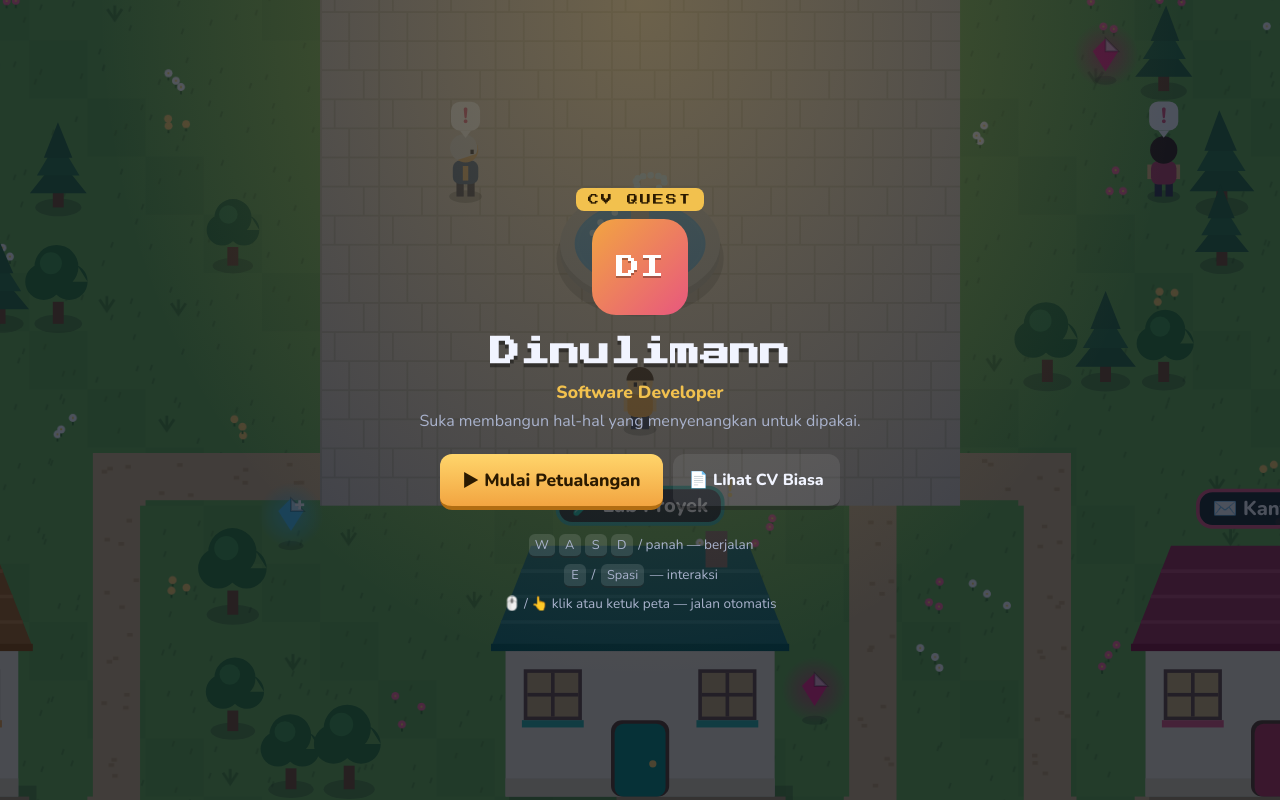
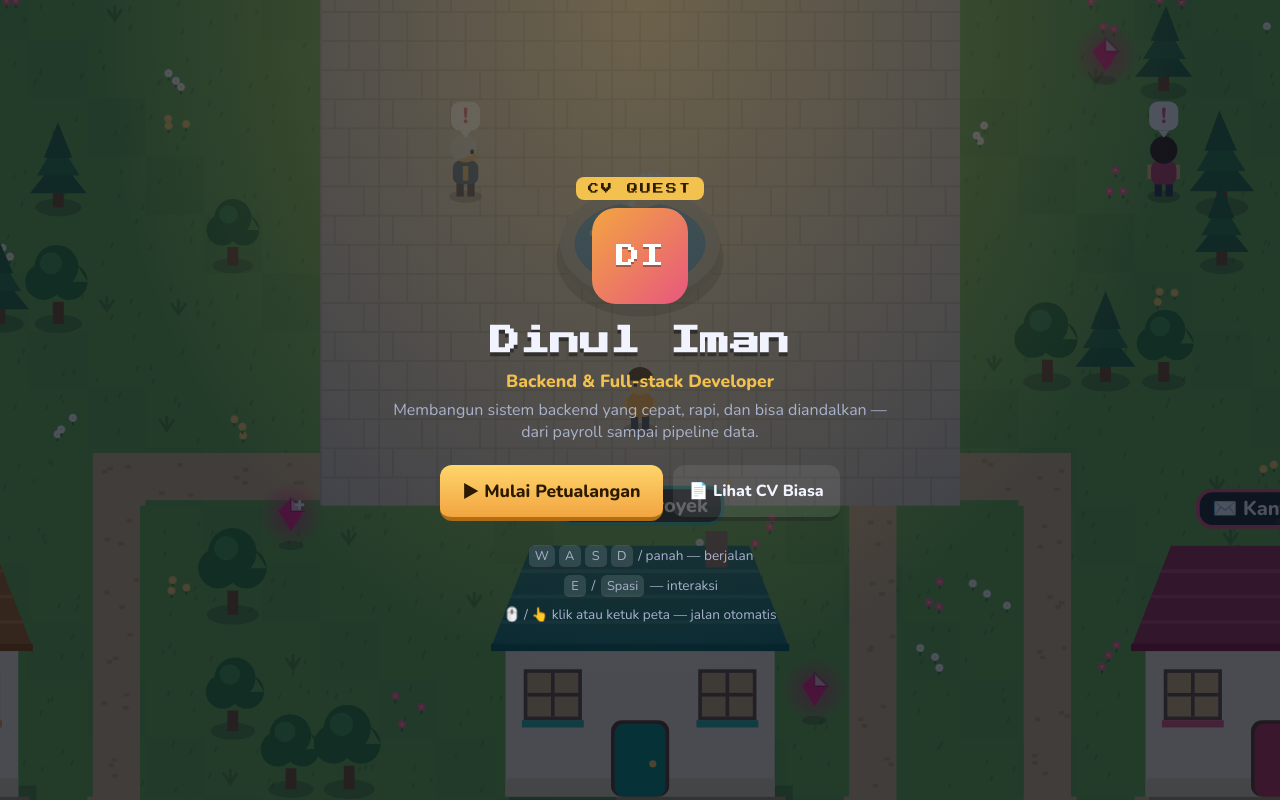
Before and after one commit to dinulimann/gamee, a plain HTML site: page index.html in a window 1280 px wide. Drawn offline with nearby package versions, Linux system fonts and the light colour scheme.

Commit message:
Fill CV Quest with Dinul Iman's real profile
Replace placeholder CV data with actual experience (PELNI payroll and
ticketing, lab assistant roles), USU education, 19 skills, projects,
target roles and interests. Add colors for the new skill categories,
hide empty periods, and keep toasts behind open overlays.

```diff
--- a/css/style.css
+++ b/css/style.css
@@ -150,7 +150,7 @@ kbd {
   display: flex; flex-direction: column; gap: 8px;
   align-items: center;
   pointer-events: none;
-  z-index: 40;
+  z-index: 25;
   width: min(92vw, 420px);
 }
 .toast {
--- a/js/data.js
+++ b/js/data.js
@@ -1,120 +1,164 @@
 /*
  * =============================================================
- *  DATA CV — EDIT FILE INI DENGAN DATA ASLIMU
+ *  DATA CV — EDIT FILE INI UNTUK MENGUBAH ISI GAME
  * =============================================================
  *  Semua isi game (bangunan, permata skill, dialog warga, CV klasik)
- *  diambil dari objek di bawah ini. Kamu cukup mengganti teksnya,
- *  tidak perlu menyentuh js/game.js.
+ *  diambil dari objek di bawah ini. Tidak perlu menyentuh js/game.js.
  *
  *  Catatan:
  *  - Setiap item di `skills` otomatis menjadi 1 permata di peta.
  *  - `level` skill: 1 (pemula) sampai 5 (ahli).
+ *  - `period` boleh dikosongkan ("") kalau tidak ingin ditampilkan.
  *  - Kosongkan ("") link kontak yang tidak ingin ditampilkan.
  */
 (function () {
-  const NAME = "Dinulimann";
+  const NAME = "Dinul Iman";
 
   window.CV = {
     name: NAME,
-    role: "Software Developer",
-    location: "Indonesia",
-    tagline: "Suka membangun hal-hal yang menyenangkan untuk dipakai.",
+    role: "Backend & Full-stack Developer",
+    location: "Jakarta, Indonesia",
+    tagline: "Membangun sistem backend yang cepat, rapi, dan bisa diandalkan — dari payroll sampai pipeline data.",
 
     about: [
-      "Halo! Saya seorang developer yang senang mengubah ide menjadi produk nyata. " +
-        "Saya menikmati proses dari merancang, menulis kode, sampai melihat orang lain memakai hasilnya.",
-      "Saya terbiasa bekerja dalam tim, cepat belajar teknologi baru, dan selalu penasaran " +
-        "bagaimana sesuatu bekerja di balik layar. (Ganti paragraf ini dengan ceritamu sendiri.)",
+      "Halo! Saya Dinul Iman, lulusan S1 Teknologi Informasi Universitas Sumatera Utara yang berfokus pada " +
+        "backend dan full-stack development. Sehari-hari saya bekerja dengan PHP, TypeScript, Node.js, dan " +
+        "database relasional seperti PostgreSQL dan Oracle.",
+      "Pengalaman paling menonjol saya adalah membangun Payroll Management System PT PELNI yang melayani " +
+        "sekitar 4.800–5.000 karyawan — mulai dari perhitungan PPh 21, BPJS, pensiun, koperasi, hingga " +
+        "integrasi jurnal ke Oracle. Salah satu pencapaian favorit saya: memangkas proses payroll dari lebih " +
+        "dari 10 menit menjadi kurang dari 1 menit lewat optimasi stored procedure.",
+      "Saya senang dengan pekerjaan yang dekat dengan data: ETL/ELT, data warehouse, dan otomasi. " +
+        "Belakangan saya juga aktif mengeksplorasi AI coding agents seperti Claude Code, Codex, dan MCP.",
     ],
 
     facts: [
-      "☕ Bahan bakar utama: kopi",
-      "🎮 Hobi: main & bikin game",
-      "📚 Sedang belajar: hal baru setiap minggu",
-      "🌏 Bahasa: Indonesia, Inggris",
+      "⚡ Proses payroll: >10 menit → <1 menit",
+      "👥 Sistem payroll untuk ±5.000 karyawan",
+      "🎓 S1 Teknologi Informasi USU · IPK 3,50",
+      "🧪 Mantan asisten lab Basis Data & Struktur Data",
+      "🤖 Antusias dengan AI coding agents & otomasi",
+      "📍 Berdomisili di Jakarta",
     ],
+
+    lookingFor: [
+      "Backend Developer / Engineer",
+      "Full-stack Developer",
+      "Software Engineer",
+      "Data Engineer",
+      "HRIS / Payroll Technology",
+    ],
+
+    interests: ["AI & Data", "ETL/ELT & Data Warehouse", "TypeScript", "AI Coding Agents", "Claude Code · Codex · MCP", "Automation"],
 
     experience: [
       {
-        title: "Software Developer",
-        company: "Nama Perusahaan",
-        period: "2023 — Sekarang",
+        title: "Software Developer — Payroll Management System",
+        company: "PT PELNI",
+        period: "",
         points: [
-          "Membangun dan merawat fitur utama aplikasi web.",
-          "Berkolaborasi dengan desainer dan product manager.",
-          "Meningkatkan performa halaman hingga 40%.",
+          "Mengembangkan sistem payroll berbasis PHP/CodeIgniter untuk ±4.800–5.000 karyawan.",
+          "Membangun perhitungan & pemrosesan payroll: PPh 21, BPJS, pensiun, koperasi, piutang, dan proration gaji.",
+          "Merancang integrasi data Oracle → PostgreSQL → payroll → jurnal Oracle.",
+          "Mengoptimasi stored procedure payroll sehingga proses yang sebelumnya >10 menit menjadi <1 menit.",
+          "Membuat slip gaji dan laporan payroll menggunakan JasperReports/JasperServer.",
+          "Mengelola environment aplikasi dengan Docker / Rancher Desktop.",
         ],
       },
       {
-        title: "Junior Developer",
-        company: "Startup Contoh",
-        period: "2021 — 2023",
+        title: "Backend Developer — Aplikasi Ticketing",
+        company: "PT PELNI",
+        period: "",
         points: [
-          "Mengembangkan REST API dan dashboard admin.",
-          "Menulis unit test dan dokumentasi teknis.",
+          "Mengembangkan backend aplikasi ticketing menggunakan NestJS dan PostgreSQL.",
+          "Membangun modul asuransi pengiriman (shipping insurance).",
         ],
       },
       {
-        title: "Magang Web Developer",
-        company: "Agensi Digital",
-        period: "2020 — 2021",
-        points: ["Membuat landing page untuk klien.", "Belajar alur kerja Git dan code review."],
+        title: "Asisten Laboratorium Struktur Data & Algoritma",
+        company: "Universitas Sumatera Utara",
+        period: "Jan 2021 — Jun 2021",
+        points: [
+          "Membimbing praktikum struktur data dan algoritma.",
+          "Membantu mahasiswa memahami implementasi dan kompleksitas algoritma.",
+        ],
+      },
+      {
+        title: "Asisten Laboratorium Basis Data",
+        company: "Universitas Sumatera Utara",
+        period: "Jun 2020 — Jan 2021",
+        points: [
+          "Membimbing praktikum perancangan basis data dan SQL.",
+          "Menyiapkan materi dan memeriksa tugas praktikum.",
+        ],
       },
     ],
 
     education: [
       {
-        school: "Universitas Contoh",
-        degree: "S1 Teknik Informatika",
-        period: "2017 — 2021",
-        detail: "IPK 3.6 · Aktif di komunitas programming kampus.",
-      },
-      {
-        school: "SMA Contoh",
-        degree: "Jurusan IPA",
-        period: "2014 — 2017",
-        detail: "Juara lomba karya ilmiah tingkat kota.",
+        school: "Universitas Sumatera Utara (USU)",
+        degree: "S1 Teknologi Informasi",
+        period: "",
+        detail: "IPK 3,50 · Asisten Laboratorium Basis Data serta Struktur Data & Algoritma.",
       },
     ],
 
-    // category bebas, tapi warna permata sudah disiapkan untuk:
-    // Frontend, Backend, Tools, Soft Skill
+    // Kategori yang sudah punya warna permata:
+    // Backend, Frontend, Database, Data, DevOps, Domain
     skills: [
-      { name: "JavaScript", level: 5, category: "Frontend", note: "Bahasa favorit untuk web & game." },
-      { name: "HTML & CSS", level: 5, category: "Frontend" },
-      { name: "React", level: 4, category: "Frontend" },
-      { name: "Node.js", level: 4, category: "Backend" },
-      { name: "Python", level: 3, category: "Backend" },
-      { name: "SQL", level: 3, category: "Backend" },
-      { name: "Git & GitHub", level: 4, category: "Tools" },
-      { name: "Figma", level: 3, category: "Tools" },
-      { name: "Komunikasi", level: 4, category: "Soft Skill" },
-      { name: "Kerja Tim", level: 5, category: "Soft Skill" },
+      { name: "PHP & CodeIgniter", level: 5, category: "Backend", note: "Fondasi Payroll Management System PELNI." },
+      { name: "Laravel", level: 4, category: "Backend" },
+      { name: "Yii2", level: 3, category: "Backend" },
+      { name: "Node.js & NestJS", level: 4, category: "Backend", note: "Backend aplikasi ticketing PELNI." },
+      { name: "TypeScript", level: 4, category: "Backend" },
+      { name: "Python & Django", level: 3, category: "Backend" },
+      { name: "Go & Gin", level: 3, category: "Backend" },
+      { name: "JavaScript", level: 4, category: "Frontend" },
+      { name: "React & Next.js", level: 3, category: "Frontend" },
+      { name: "PostgreSQL", level: 5, category: "Database", note: "Stored procedure & optimasi query payroll." },
+      { name: "Oracle", level: 4, category: "Database", note: "Integrasi data dan jurnal keuangan." },
+      { name: "MySQL", level: 4, category: "Database" },
+      { name: "MongoDB", level: 3, category: "Database" },
+      { name: "ETL & Integrasi Data", level: 4, category: "Data", note: "Oracle → PostgreSQL → payroll → jurnal Oracle." },
+      { name: "JasperReports / JasperServer", level: 4, category: "Data", note: "Slip gaji dan laporan payroll." },
+      { name: "Tableau", level: 3, category: "Data" },
+      { name: "BigQuery", level: 3, category: "Data" },
+      { name: "Docker / Rancher", level: 3, category: "DevOps" },
+      { name: "Payroll & HRIS", level: 5, category: "Domain", note: "PPh 21, BPJS, pensiun, koperasi, piutang, proration." },
     ],
 
     projects: [
       {
-        name: "CV Quest",
-        desc: "Game RPG di browser yang berisi CV interaktif — ya, game yang sedang kamu mainkan ini!",
-        tech: ["JavaScript", "Canvas", "HTML/CSS"],
-        link: "https://github.com/dinulimann/gamee",
-      },
-      {
-        name: "Aplikasi Kasir",
-        desc: "Aplikasi point-of-sale sederhana untuk UMKM dengan laporan penjualan harian.",
-        tech: ["React", "Node.js", "PostgreSQL"],
+        name: "Payroll Management System — PT PELNI",
+        desc:
+          "Sistem payroll untuk ±4.800–5.000 karyawan: perhitungan PPh 21, BPJS, pensiun, koperasi, piutang, " +
+          "dan proration; integrasi Oracle ↔ PostgreSQL; slip & laporan via JasperServer. " +
+          "Optimasi stored procedure memangkas proses dari >10 menit menjadi <1 menit.",
+        tech: ["PHP", "CodeIgniter", "PostgreSQL", "Oracle", "JasperServer", "Docker"],
         link: "",
       },
       {
-        name: "Bot Pengingat",
-        desc: "Bot chat yang mengingatkan jadwal dan tugas setiap pagi.",
-        tech: ["Python", "API"],
+        name: "Pipeline Integrasi Payroll ↔ Oracle",
+        desc: "Alur data Oracle → PostgreSQL → proses payroll → jurnal kembali ke Oracle, sehingga data HR dan keuangan tetap sinkron.",
+        tech: ["Oracle", "PostgreSQL", "Stored Procedure", "ETL"],
         link: "",
+      },
+      {
+        name: "Aplikasi Ticketing — PT PELNI",
+        desc: "Backend aplikasi ticketing, termasuk modul asuransi pengiriman (shipping insurance).",
+        tech: ["NestJS", "TypeScript", "PostgreSQL"],
+        link: "",
+      },
+      {
+        name: "CV Quest",
+        desc: "CV interaktif berbentuk game RPG di browser — ya, game yang sedang kamu mainkan ini!",
+        tech: ["JavaScript", "Canvas", "HTML/CSS"],
+        link: "https://github.com/dinulimann/gamee",
       },
     ],
 
     contact: {
-      email: "email@contoh.com",
+      email: "",
       github: "https://github.com/dinulimann",
       linkedin: "",
       website: "",
@@ -129,27 +173,29 @@
         home: [16, 14],
         lines: [
           "Selamat datang di Desa CV! 👋",
-          `Di sini kamu bisa mengenal ${NAME} lebih dekat.`,
+          `Di sini kamu bisa mengenal ${NAME}, developer backend & full-stack dari Jakarta.`,
           "Setiap bangunan berisi satu bagian CV. Masuk saja, pintunya selalu terbuka!",
         ],
       },
       {
-        name: "Mbak Rara",
+        name: "Bu Bendahara",
         shirt: "#c44569",
         hair: "#3b2416",
         home: [29, 16],
         lines: [
-          "Psst... ada permata berkilau tersebar di seluruh desa ✨",
-          "Setiap permata adalah satu skill. Kumpulkan semuanya untuk membuka Bengkel Skill sepenuhnya!",
+          "Dulu hitung gaji di desa ini lamaaa sekali, lebih dari 10 menit! ⏳",
+          `Setelah ${NAME} mengoptimasi stored procedure-nya, sekarang kurang dari 1 menit. Gaji ±5.000 orang beres! 💸`,
+          "Mampir ke Kantor Karier kalau mau tahu ceritanya.",
         ],
       },
       {
-        name: "Kang Ujang",
+        name: "Kang Data",
         shirt: "#2a9d8f",
         hair: "#1b1b1b",
         home: [5, 15],
         lines: [
-          "Konon, kalau melempar koin ke air mancur, harapanmu bisa terkabul ⛲",
+          "Ada permata berkilau tersebar di desa ✨ Setiap permata adalah satu skill.",
+          "Ada PostgreSQL, Oracle, NestJS, Go... kumpulkan semuanya di Bengkel Skill!",
           "Kalau buru-buru, tekan tombol 📄 di pojok kanan atas untuk CV versi biasa.",
         ],
       },
--- a/js/game.js
+++ b/js/game.js
@@ -68,7 +68,7 @@
     b.doorX = b.ex * TILE + 16; b.doorY = b.ey * TILE + 12;
   });
 
-  const CAT_COLORS = { Frontend: '#4cc9f0', Backend: '#f72585', Tools: '#ffd166', 'Soft Skill': '#80ed99' };
+  const CAT_COLORS = { Backend: '#f72585', Frontend: '#4cc9f0', Database: '#ffd166', Data: '#80ed99', DevOps: '#5b8def', Domain: '#ff9f43', Tools: '#ffd166', 'Soft Skill': '#80ed99' };
   const catColor = (c) => CAT_COLORS[c] || '#c77dff';
 
   const grid = (v) => Array.from({ length: MH }, () => new Array(MW).fill(v));
@@ -307,7 +307,11 @@
   }
 
   // ---------------------------------------------------------------- content renderers
+  const joinDot = (...p) => p.filter(Boolean).map(esc).join(' · ');
   const linkOrText = (url, label) => (url ? `<a href="${esc(url)}" target="_blank" rel="noopener">${esc(label || url)}</a>` : '');
+
+  const chipBlock = (title, list) =>
+    (list || []).length ? `<h4>${title}</h4><div class="chips">${list.map((t) => `<span class="chip">${esc(t)}</span>`).join('')}</div>` : '';
 
   function renderAbout() {
     return `
@@ -320,7 +324,9 @@
         </div>
       </div>
       ${(CV.about || []).map((p) => `<p>${esc(p)}</p>`).join('')}
-      ${(CV.facts || []).length ? `<h4>FAKTA SERU</h4><ul class="facts">${CV.facts.map((f) => `<li>${esc(f)}</li>`).join('')}</ul>` : ''}`;
+      ${(CV.facts || []).length ? `<h4>SOROTAN</h4><ul class="facts">${CV.facts.map((f) => `<li>${esc(f)}</li>`).join('')}</ul>` : ''}
+      ${chipBlock('🎯 POSISI YANG DICARI', CV.lookingFor)}
+      ${chipBlock('💡 MINAT', CV.interests)}`;
   }
 
   function renderExperience(classic) {
@@ -334,7 +340,7 @@
     }
     return `<p class="muted">Ketuk setiap kartu untuk melihat detailnya.</p>` + items.map((e, i) => `
       <details class="card" ${i === 0 ? 'open' : ''}>
-        <summary><span>💼</span><span><div class="card-title">${esc(e.title)}</div><div class="card-sub">${esc(e.company)} · ${esc(e.period)}</div></span></summary>
+        <summary><span>💼</span><span><div class="card-title">${esc(e.title)}</div><div class="card-sub">${joinDot(e.company, e.period)}</div></span></summary>
         <div class="card-body"><ul>${(e.points || []).map((p) => `<li>${esc(p)}</li>`).join('')}</ul></div>
       </details>`).join('');
   }
@@ -350,7 +356,7 @@
     }
     return items.map((e, i) => `
       <details class="card" ${i === 0 ? 'open' : ''}>
-        <summary><span>🎓</span><span><div class="card-title">${esc(e.school)}</div><div class="card-sub">${esc(e.degree)} · ${esc(e.period)}</div></span></summary>
+        <summary><span>🎓</span><span><div class="card-title">${esc(e.school)}</div><div class="card-sub">${joinDot(e.degree, e.period)}</div></span></summary>
         <div class="card-body">${esc(e.detail || '')}</div>
       </details>`).join('');
   }
@@ -437,10 +443,12 @@
         </div>
       </header>
       ${sec('Tentang Saya', (CV.about || []).map((p) => `<p>${esc(p)}</p>`).join(''))}
+      ${sec('Posisi yang Dicari', (CV.lookingFor || []).length ? `<div class="chips">${CV.lookingFor.map((t) => `<span class="chip">${esc(t)}</span>`).join('')}</div>` : '')}
       ${sec('Pengalaman', renderExperience(true))}
       ${sec('Pendidikan', renderEducation(true))}
       ${sec('Keahlian', CV.skills.length ? renderSkills(true) : '')}
-      ${sec('Proyek', renderProjects(true))}`;
+      ${sec('Proyek', renderProjects(true))}
+      ${sec('Minat', (CV.interests || []).map(esc).join(' · '))}`;
   }
 
   // ---------------------------------------------------------------- overlays
```
